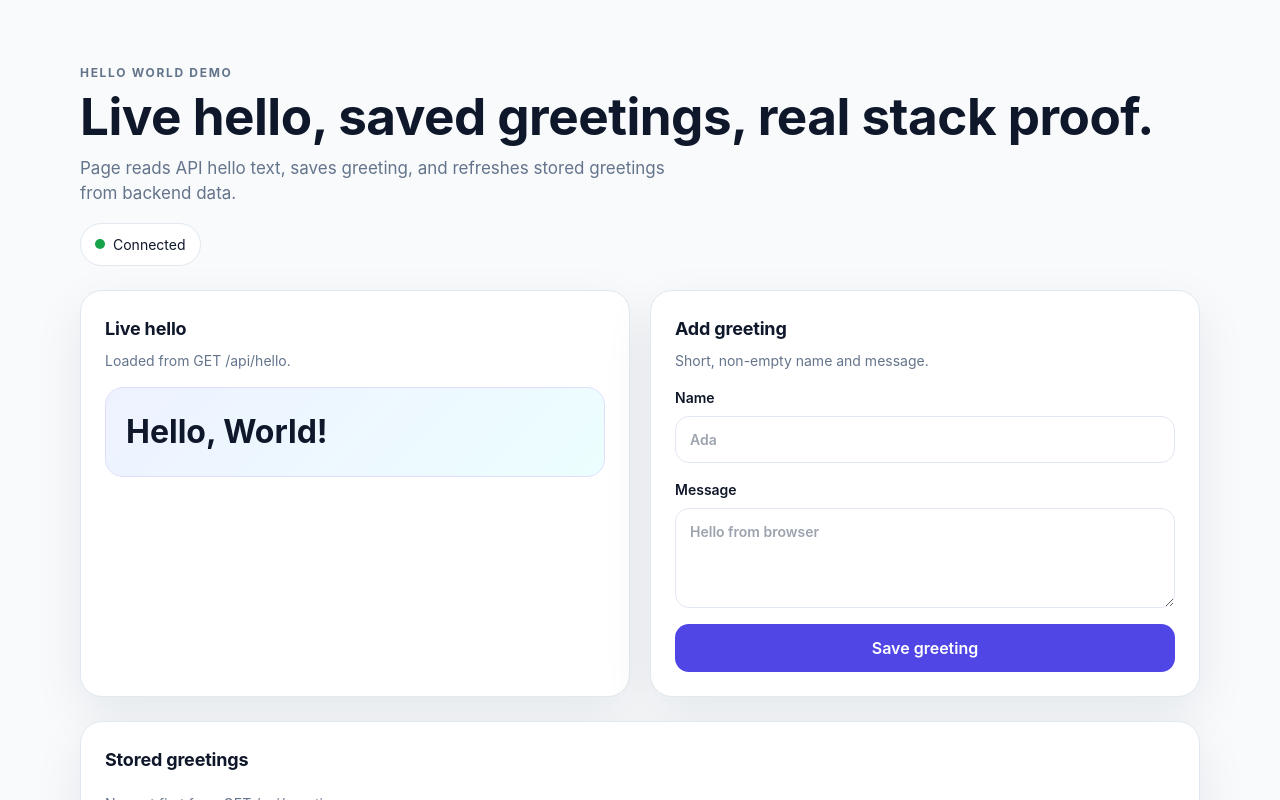
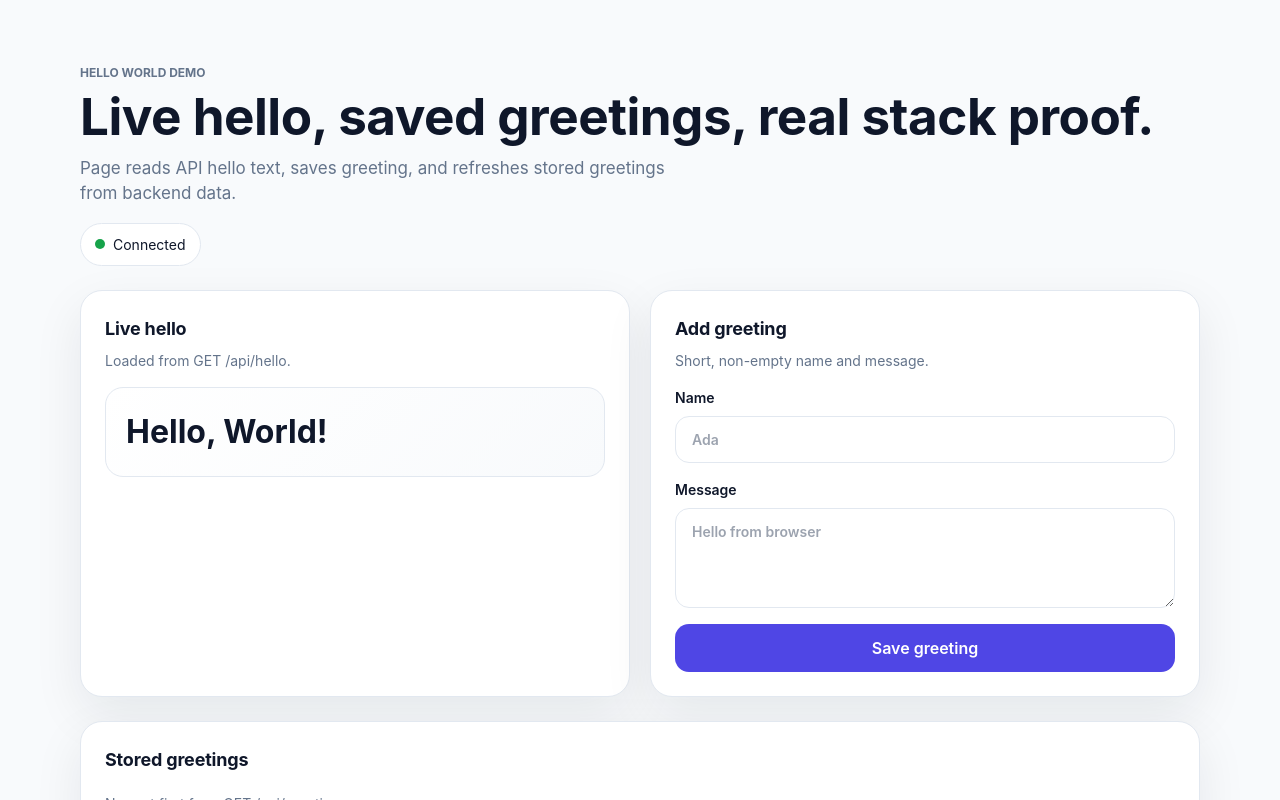
Before and after one commit to ThanhNV121097/project-f5d06cd0, a Next.js app in the folder code/frontend/: page / in a window 1280 px wide. Shown: the top 800 px of the page. Built offline with nearby package versions, Linux system fonts and the light colour scheme.

Commit message:
fix(hello-page-ui): align styles with design tokens

```diff
--- a/code/frontend/components/HelloPage.module.css
+++ b/code/frontend/components/HelloPage.module.css
@@ -3,6 +3,7 @@
   display: grid;
   place-items: center;
   padding: var(--space-8) var(--space-4);
+  background: var(--color-bg);
 }
 
 .shell {
@@ -23,7 +24,7 @@
   color: var(--color-text-muted);
   font-size: var(--text-xs);
   font-weight: var(--font-weight-heading);
-  letter-spacing: .14em;
+  letter-spacing: var(--tracking-normal);
   text-transform: uppercase;
 }
 
@@ -89,7 +90,7 @@
 }
 
 .pillError {
-  border-color: color-mix(in srgb, var(--color-danger) 30%, white);
+  border-color: var(--color-danger);
   color: var(--color-danger);
 }
 
@@ -107,9 +108,9 @@
 
 .helloBox {
   border-radius: var(--radius-lg);
-  border: var(--border-width) solid color-mix(in srgb, var(--color-primary) 18%, white);
+  border: var(--border-width) solid var(--color-border);
   padding: var(--space-5);
-  background: linear-gradient(135deg, #eef2ff, #ecfeff);
+  background: linear-gradient(135deg, var(--color-surface) 0%, var(--color-bg) 100%);
 }
 
 .helloText {
@@ -137,7 +138,14 @@
   border: var(--border-width) solid var(--color-border);
   background: var(--color-surface);
   color: var(--color-text);
-  padding: 12px 14px;
+  padding: var(--space-3) var(--space-4);
+}
+
+.field input:focus,
+.field textarea:focus,
+.button:focus {
+  outline: 2px solid var(--color-focus);
+  outline-offset: 2px;
 }
 
 .field textarea {
@@ -149,7 +157,7 @@
   min-height: 44px;
   border: 0;
   border-radius: var(--radius-sm);
-  padding: 12px 16px;
+  padding: var(--space-3) var(--space-4);
   background: var(--color-primary);
   color: var(--color-primary-text);
   font-weight: var(--font-weight-medium);
@@ -162,15 +170,15 @@
 }
 
 .button:disabled {
-  opacity: .7;
+  opacity: 0.7;
 }
 
 .errorBox {
   margin-bottom: var(--space-4);
   border-radius: var(--radius-md);
-  border: var(--border-width) solid #fecaca;
-  background: #fef2f2;
-  color: #9f1239;
+  border: var(--border-width) solid color-mix(in srgb, var(--color-danger) 20%, var(--color-surface));
+  background: color-mix(in srgb, var(--color-danger) 8%, var(--color-surface));
+  color: color-mix(in srgb, var(--color-danger) 88%, black);
   padding: var(--space-4);
 }
 
```
